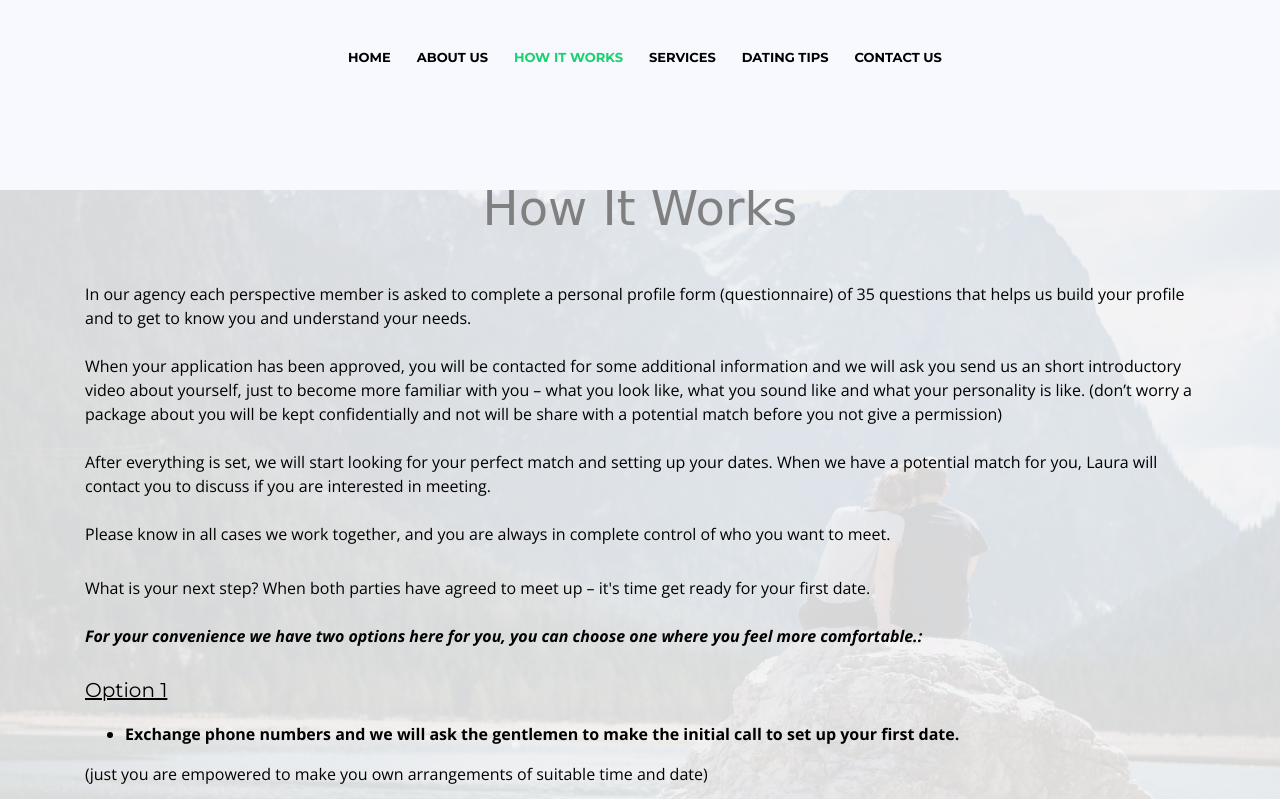
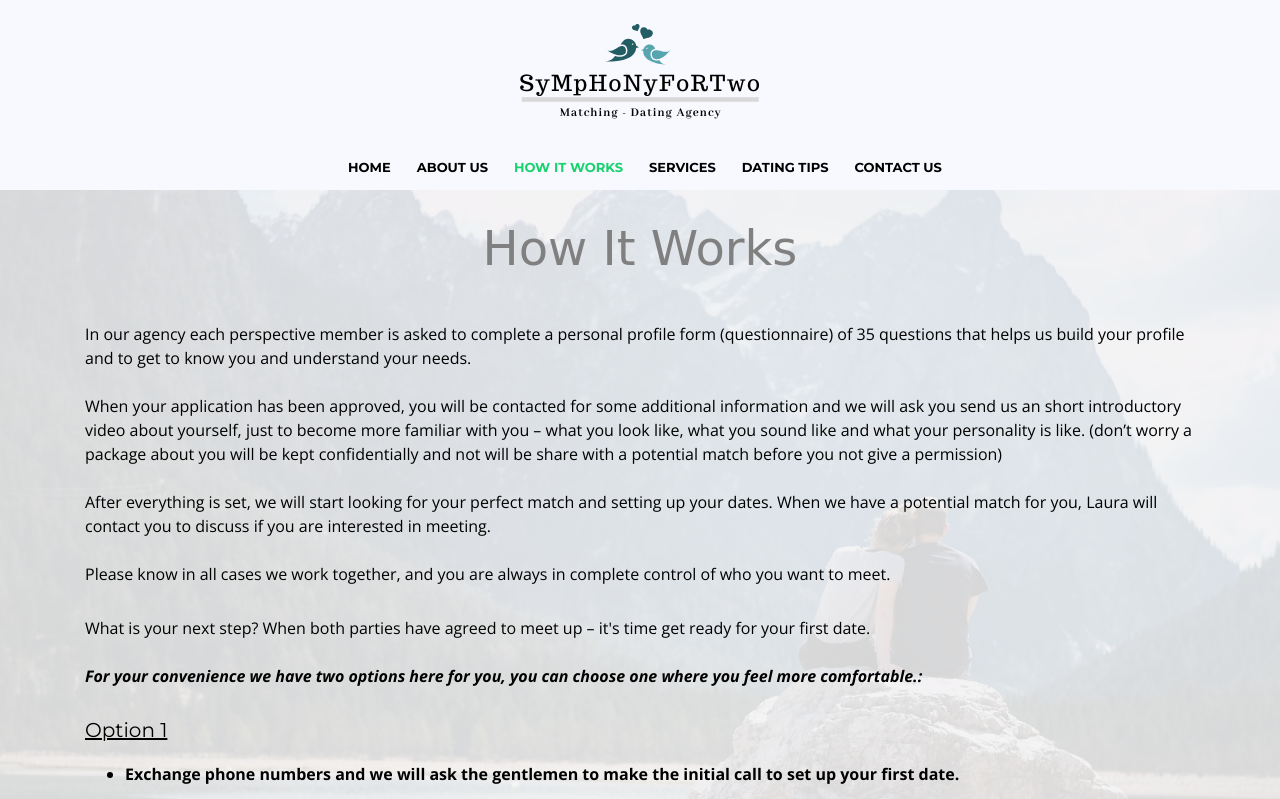
Before and after one commit to Jagger81/symphony_for_two, a plain HTML site: page how_it_works.html in a window 1280 px wide. Shown: the top 799 px of the page. Drawn offline with nearby package versions, Linux system fonts and the light colour scheme; files whose address does not match are found by name; a web font is replaced by a local one.

Commit message:
Page top-margin updates

```diff
--- a/css/style.css
+++ b/css/style.css
@@ -1500,7 +1500,7 @@ body.mobile-nav-active #mobile-nav-toggle {
 #tips .container {
   position: relative;
   z-index: 10;
-  margin-top: 120px;
+  margin-top: 180px;
 }
 
 #tips .about-col {
@@ -2089,7 +2089,7 @@ body.mobile-nav-active #mobile-nav-toggle {
 }
 
 .below_navbar{
-  margin-top: 120px;
+  margin-top: 160px;
   padding-top: 50px;
 }
 
--- a/how_it_works.html
+++ b/how_it_works.html
@@ -42,6 +42,15 @@
     Header
   ============================-->
   <header id="header">
+
+    <div class="row justify-content-between align-items-center">
+
+
+      <div class="col-lg-12 col-md-12 text-center">
+        <img id="logo_new" src="img/SFT_logo_5.png" alt="SFT Logo" title="">
+      </div>
+
+    </div>
 
     <div class="container-fluid" id="flags_large">
 
```
Also changed, not shown: become_a_member.html (+9 -0 lines), tips.html (+9 -0 lines).
